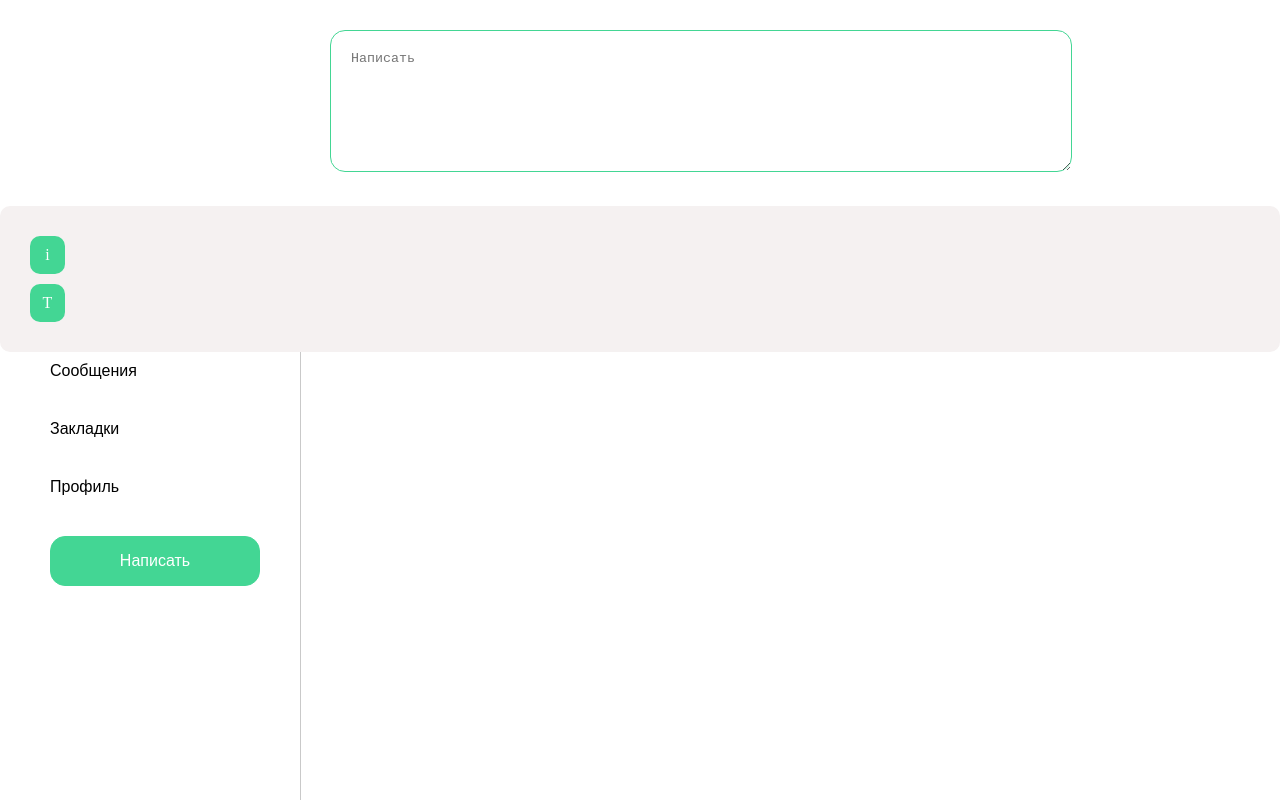
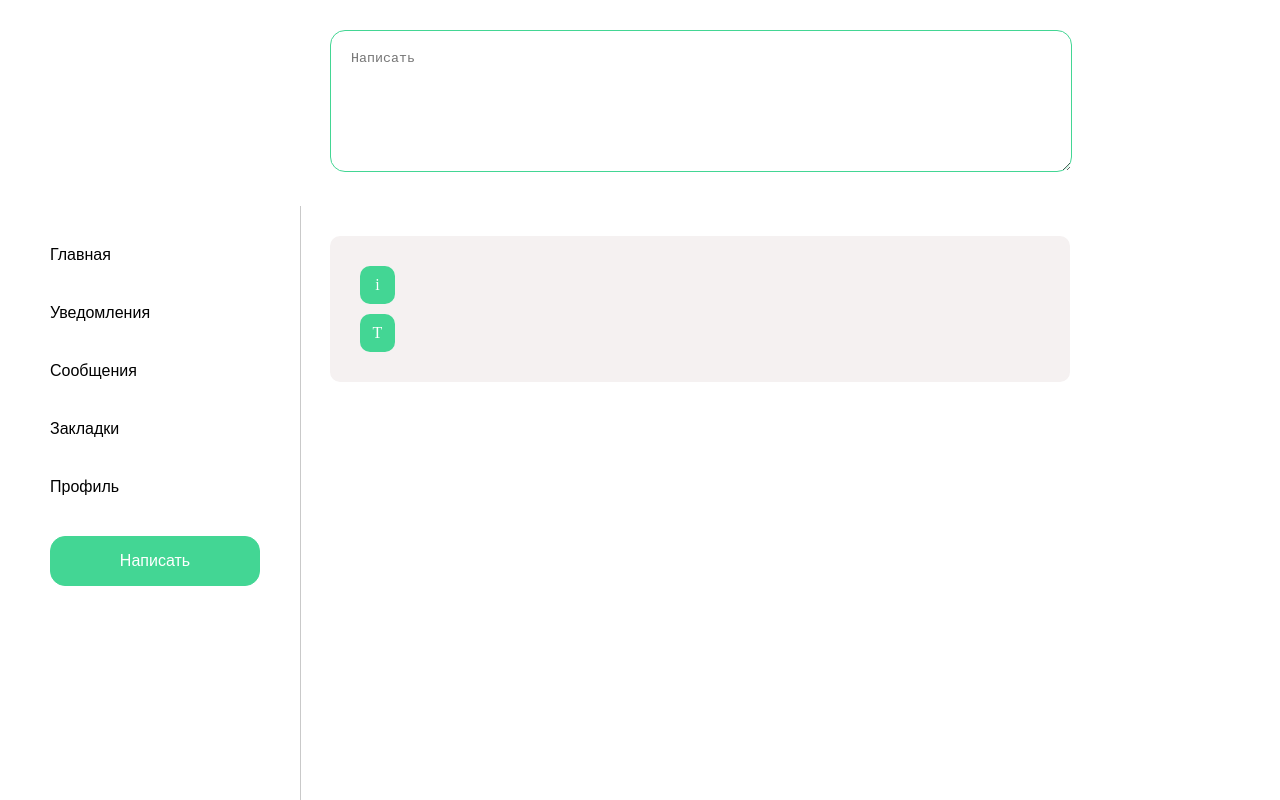
Before and after one commit to oksanaBir/social-net, a React app: page / in a window 1280 px wide. Built offline with nearby package versions, Linux system fonts and the light colour scheme.

Commit message:
size changed

```diff
--- a/src/styles/postWrapper.less
+++ b/src/styles/postWrapper.less
@@ -3,4 +3,8 @@
     position: relative;
     padding: 20px;
     border-radius: 10px;
+    width: 700px;
+    height: auto;
+    left: 300px;
+    margin: 30px;
 }
```
